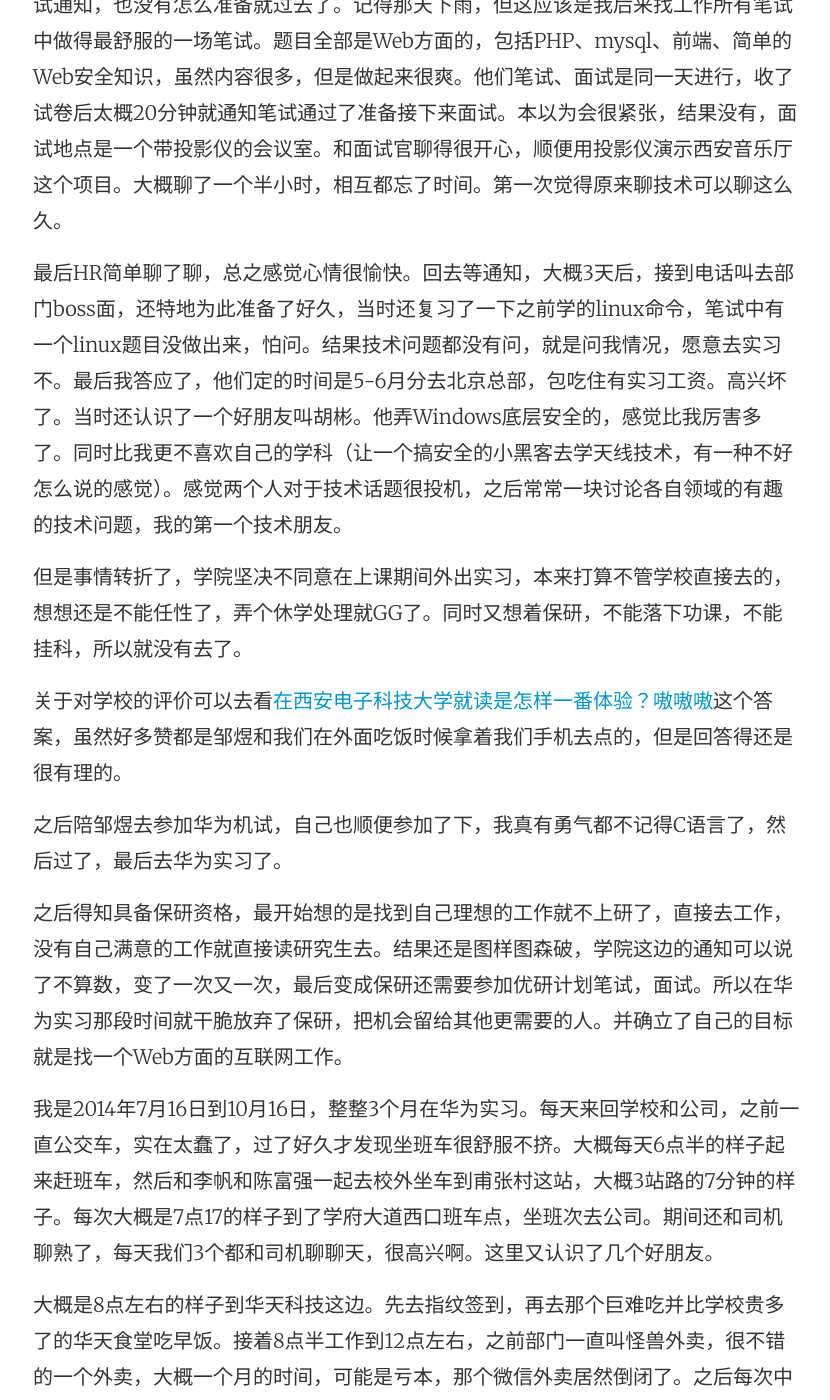
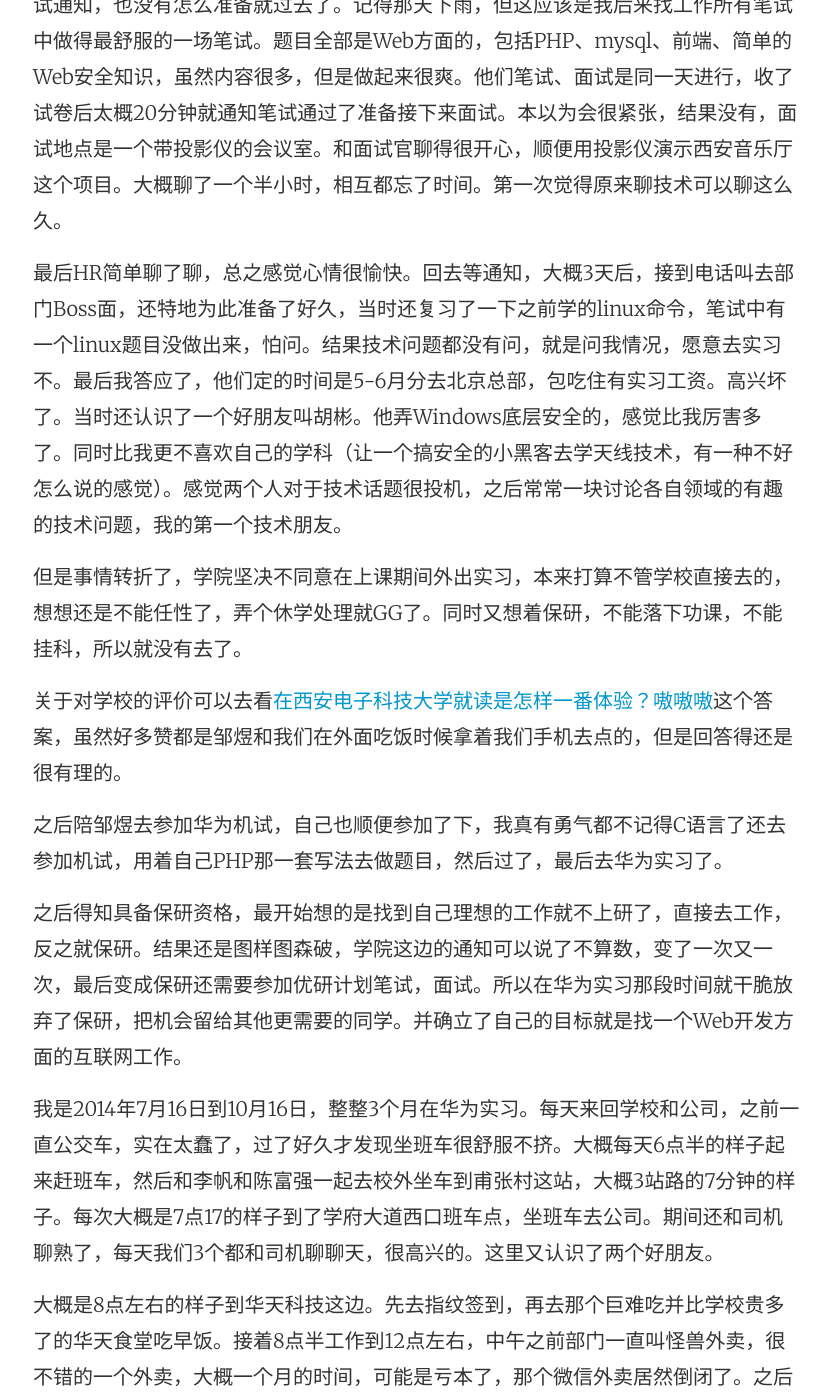
Before and after one commit to tw93/tw93.github.io, a Jekyll site: the page built from _posts/2015-05-18-About-My-College-And-Alibaba.md, in a window 1280 px wide and 1400 px high, scrolled down 12365 px. Shown: the whole window, without its empty margins (223-1053 px from the left). Built offline with Jekyll 4.4.1, drawn with Linux system fonts in a browser that asks for light colours; comment, search, counter and statistics services are not loaded; some of the changed text lies outside the part shown.

Commit message:
adjust the my college

```diff
--- a/_posts/2015-05-18-About-My-College-And-Alibaba.md
+++ b/_posts/2015-05-18-About-My-College-And-Alibaba.md
@@ -133,7 +133,7 @@
 
 不过那时候还是觉得做网站只是兴趣，当然很多人也这样说：“学科成绩好了，很多公司会要的”，现在觉得其实并不是真的。
 
-之后在好网跟着学长们做了一段时间互联网项目，当时和欣然学姐一组。我俩做“西电树洞” 这个项目，一个简单的API两个人做了一个月（现在想想，当时性格太好了，居然可以为一个想不出来的东西来折腾一个月）。不过最后还是做出来了，并且支持微信端和网页端匿名发新鲜事到人人公共主页，应该是当时第一个使用PHP写的树洞，想想还有一点小兴奋呢。当时肖潇想在人人网制作一个引爆点，让大家关注这个公众号。然而万万没想到，不久人人网API升级到了2.0，API1.0全部失效，有一种rilegou的感觉，之后这个项目就草草收场了,人人网现在也草草收场了。
+之后在好网跟着学长们做了一段时间互联网项目，当时和欣然学姐一组。我俩做“西电树洞” 这个项目，一个简单的API两个人做了一个月（现在想想，当时性格太好了，居然可以为一个想不出来的东西来折腾一个月）。不过最后还是做出来了，并且支持微信端和网页端匿名发新鲜事到人人公共主页，应该是当时第一个使用PHP写的树洞，想想还有一点小兴奋呢。当时肖潇想在人人网制作一个引爆点，让大家关注这个公众号。然而万万没想到，不久人人网API升级到了2.0，API1.0全部失效，有一种日了狗的感觉，之后这个项目就草草收场了,人人网现在也草草收场了。
 
 之后被推荐到吴哥那里实习，开始跟着吴哥做商业外包Web项目，期间对[西安音乐厅](http://www.xianch.com/){:target="_blank"}这个项目印象最深，既写前端又弄后台，这一年跟着吴哥学技术，是项目经验进步很大的一年。
 
@@ -157,19 +157,19 @@
 
 找实习时候看到绿盟科技的招聘Web安全工程师，然后就把简历发了过去。接着收到笔试通知，也没有怎么准备就过去了。记得那天下雨，但这应该是我后来找工作所有笔试中做得最舒服的一场笔试。题目全部是Web方面的，包括PHP、mysql、前端、简单的Web安全知识，虽然内容很多，但是做起来很爽。他们笔试、面试是同一天进行，收了试卷后太概20分钟就通知笔试通过了准备接下来面试。本以为会很紧张，结果没有，面试地点是一个带投影仪的会议室。和面试官聊得很开心，顺便用投影仪演示西安音乐厅这个项目。大概聊了一个半小时，相互都忘了时间。第一次觉得原来聊技术可以聊这么久。
 
-最后HR简单聊了聊，总之感觉心情很愉快。回去等通知，大概3天后，接到电话叫去部门boss面，还特地为此准备了好久，当时还复习了一下之前学的linux命令，笔试中有一个linux题目没做出来，怕问。结果技术问题都没有问，就是问我情况，愿意去实习不。最后我答应了，他们定的时间是5-6月分去北京总部，包吃住有实习工资。高兴坏了。当时还认识了一个好朋友叫胡彬。他弄Windows底层安全的，感觉比我厉害多了。同时比我更不喜欢自己的学科（让一个搞安全的小黑客去学天线技术，有一种不好怎么说的感觉）。感觉两个人对于技术话题很投机，之后常常一块讨论各自领域的有趣的技术问题，我的第一个技术朋友。
+最后HR简单聊了聊，总之感觉心情很愉快。回去等通知，大概3天后，接到电话叫去部门Boss面，还特地为此准备了好久，当时还复习了一下之前学的linux命令，笔试中有一个linux题目没做出来，怕问。结果技术问题都没有问，就是问我情况，愿意去实习不。最后我答应了，他们定的时间是5-6月分去北京总部，包吃住有实习工资。高兴坏了。当时还认识了一个好朋友叫胡彬。他弄Windows底层安全的，感觉比我厉害多了。同时比我更不喜欢自己的学科（让一个搞安全的小黑客去学天线技术，有一种不好怎么说的感觉）。感觉两个人对于技术话题很投机，之后常常一块讨论各自领域的有趣的技术问题，我的第一个技术朋友。
 
 但是事情转折了，学院坚决不同意在上课期间外出实习，本来打算不管学校直接去的，想想还是不能任性了，弄个休学处理就GG了。同时又想着保研，不能落下功课，不能挂科，所以就没有去了。
 
 关于对学校的评价可以去看[在西安电子科技大学就读是怎样一番体验？嗷嗷嗷](http://www.zhihu.com/question/24394226/answer/38531518){:target="_blank"}这个答案，虽然好多赞都是邹煜和我们在外面吃饭时候拿着我们手机去点的，但是回答得还是很有理的。
 
-之后陪邹煜去参加华为机试，自己也顺便参加了下，我真有勇气都不记得C语言了，然后过了，最后去华为实习了。
+之后陪邹煜去参加华为机试，自己也顺便参加了下，我真有勇气都不记得C语言了还去参加机试，用着自己PHP那一套写法去做题目，然后过了，最后去华为实习了。
 
-之后得知具备保研资格，最开始想的是找到自己理想的工作就不上研了，直接去工作，没有自己满意的工作就直接读研究生去。结果还是图样图森破，学院这边的通知可以说了不算数，变了一次又一次，最后变成保研还需要参加优研计划笔试，面试。所以在华为实习那段时间就干脆放弃了保研，把机会留给其他更需要的人。并确立了自己的目标就是找一个Web方面的互联网工作。
+之后得知具备保研资格，最开始想的是找到自己理想的工作就不上研了，直接去工作，反之就保研。结果还是图样图森破，学院这边的通知可以说了不算数，变了一次又一次，最后变成保研还需要参加优研计划笔试，面试。所以在华为实习那段时间就干脆放弃了保研，把机会留给其他更需要的同学。并确立了自己的目标就是找一个Web开发方面的互联网工作。
 
-我是2014年7月16日到10月16日，整整3个月在华为实习。每天来回学校和公司，之前一直公交车，实在太蠢了，过了好久才发现坐班车很舒服不挤。大概每天6点半的样子起来赶班车，然后和李帆和陈富强一起去校外坐车到甫张村这站，大概3站路的7分钟的样子。每次大概是7点17的样子到了学府大道西口班车点，坐班次去公司。期间还和司机聊熟了，每天我们3个都和司机聊聊天，很高兴啊。这里又认识了几个好朋友。
+我是2014年7月16日到10月16日，整整3个月在华为实习。每天来回学校和公司，之前一直公交车，实在太蠢了，过了好久才发现坐班车很舒服不挤。大概每天6点半的样子起来赶班车，然后和李帆和陈富强一起去校外坐车到甫张村这站，大概3站路的7分钟的样子。每次大概是7点17的样子到了学府大道西口班车点，坐班车去公司。期间还和司机聊熟了，每天我们3个都和司机聊聊天，很高兴的。这里又认识了两个好朋友。
 
-大概是8点左右的样子到华天科技这边。先去指纹签到，再去那个巨难吃并比学校贵多了的华天食堂吃早饭。接着8点半工作到12点左右，之前部门一直叫怪兽外卖，很不错的一个外卖，大概一个月的时间，可能是亏本，那个微信外卖居然倒闭了。之后每次中午去那个巨难吃人巨多又巨贵的华天食堂随便吃一点。吃完回来拿出工位下的军旅床，躺在上面玩手机，网速巨慢，刷个微博等半天，就不要想什么wifi了。大概2：06样子开始放起床歌，然后起来又开始工作。大概5点半的样子跑着去坐公司摆渡车到软件园那边坐班车回学校前几站。最后坐任意巨挤公交车回学校。不过上下班和李帆黑黑陈胖挺有趣的，不过一天折腾其实有点疲倦。
+大概是8点左右的样子到华天科技这边。先去指纹签到，再去那个巨难吃并比学校贵多了的华天食堂吃早饭。接着8点半工作到12点左右，中午之前部门一直叫怪兽外卖，很不错的一个外卖，大概一个月的时间，可能是亏本了，那个微信外卖居然倒闭了。之后每次中午去那个巨难吃人巨多又巨贵的华天食堂随便吃一点。吃完回来拿出工位下的军旅床，躺在上面玩手机，网速巨慢，刷个微博等半天，就不要想什么wifi了。大概2：06样子开始放起床歌，然后起来又开始工作。大概5点半的样子跑着去坐公司摆渡车到软件园那边坐班车回学校前几站。最后坐任意巨挤公交车回学校。不过上下班和李帆黑黑陈胖挺有趣的，不过一天折腾其实有点疲倦。
 
 实习期间开始替部门做云计算信息自助平台的Portal网站，大概一个月的样子做好了，其实半个月就好了，之后一直优化优化，然而并没有什么用。主管和师父看着都觉得很好，可能是上面的大主管怕由原来那种Portal假如变成现在这个模式，用户会不习惯，找不到他们需要的资料，所以就没有上线了，但是代码留在了公司。之后工作给那个原始的Portal上面加东西，譬如焦点滚动图啊、tab标签啊这种东西。最后好了以后，成都和深圳的部门也用了这个版本的Portal。之后又给部门修改帮助文档阅读页面，原始的是一个long long ago的网页，还兼容IE4你敢信。但是又只能在那上面修改，又要兼容所有浏览器，我都快头大了。弄好以后，再给大家通过电话屏幕共享会议讲解如何去用Protal和这个资料页面，实习3个月差不多就做了这些事情吧。
 
```
Also changed, not shown: other parts of _posts/2015-05-18-About-My-College-And-Alibaba.md (+2 -2 lines).
